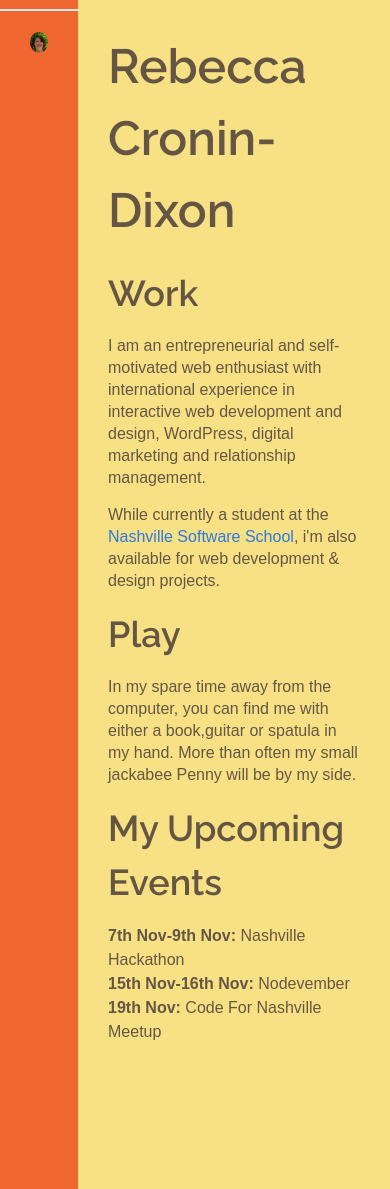
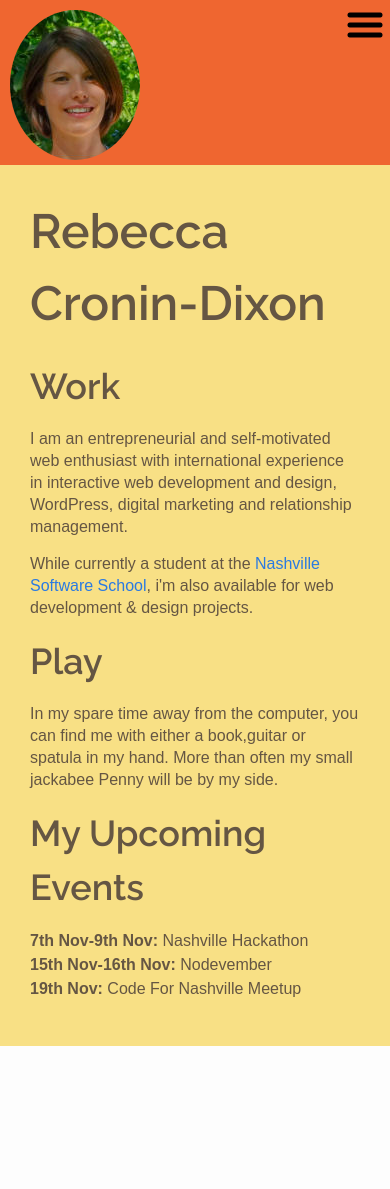
Before and after one commit to beck410/beck410.github.io, a Jekyll site: the page built from index.html, in a window 390 px wide. Built offline with Jekyll 4.4.1, drawn with Linux system fonts in a browser that asks for light colours; nearby versions of some CDN libraries; some web fonts are replaced; after the commit the page ends 1046 px from its top, so only the background shows below that.

Commit message:
added responsive main menu

```diff
--- a/_includes/footer.html
+++ b/_includes/footer.html
@@ -4,5 +4,7 @@
 	<div class="content-col-footer">
 	</div>
 </footer>
+<script rel="text/javascript" src="//cdnjs.cloudflare.com/ajax/libs/jquery/2.1.1/jquery.min.js"></script>
+<script rel="text/javascript" src="{{ "/js/main.js" | prepend: site.baseurl }}"></script>
 </body>
 </html>
--- a/_includes/sidebar.html
+++ b/_includes/sidebar.html
@@ -1,6 +1,8 @@
-<img class="profile_img" src ="{{site.baseurl }}/images/profile_img.jpg" />
-<nav class="site-nav">
-	<div class="trigger">
+<div class="profile-image">
+	<img src ="{{site.baseurl }}/images/profile_img.jpg" />
+</div>
+<div class="ham-icon"></div>
+<nav class="main-nav">
 	<ul>
 	 	{% for page in site.pages %}
     	{% if page.title %}
@@ -10,5 +12,4 @@
 			</li>
 		{% endfor %}
 	</ul>
-	</div>
 </nav>
--- a/_layouts/default.html
+++ b/_layouts/default.html
@@ -7,7 +7,7 @@
 
 	<section class="page-content">
 			{% include header.html %}
-		<div class="sidebar">
+		<div class="sidebar toggle">
 			{% include sidebar.html %}
 		</div>
   	<div class="main-content main-content-layout">
--- a/_sass/_layout.scss
+++ b/_sass/_layout.scss
@@ -32,7 +32,7 @@
     }
 }
 
-.site-nav {
+.main-nav {
     line-height: 56px;
 		width: 100%;
 
@@ -45,7 +45,7 @@
 			text-align: center;
 		}
 
-    .page-link {
+    a {
         color: $text-color;
         line-height: $base-line-height;
 
@@ -53,50 +53,6 @@
         &:not(:first-child) {
             margin-left: 20px;
 			}
-    }
-
-    @include media-query($on-palm) {
-        position: absolute;
-        top: 9px;
-        right: 30px;
-        background-color: $background-color;
-        border: 1px solid $grey-color-light;
-        border-radius: 5px;
-        text-align: right;
-
-        .menu-icon {
-            display: block;
-            float: right;
-            width: 36px;
-            height: 26px;
-            line-height: 0;
-            padding-top: 10px;
-            text-align: center;
-
-            > svg {
-                width: 18px;
-                height: 15px;
-
-                path {
-                    fill: $grey-color-dark;
-                }
-            }
-        }
-
-        .trigger {
-            clear: both;
-            display: none;
-        }
-
-        &:hover .trigger {
-            display: block;
-            padding-bottom: 5px;
-        }
-
-        .page-link {
-            display: block;
-            padding: 5px 10px;
-        }
     }
 }
 
@@ -132,7 +88,7 @@
 
 }
 
-.profile_img {
+.profile-image img {
 	-webkit-border-radius: 50%;
 	-moz-border-radius: 50%;
 	border-radius: 50%;
--- /dev/null
+++ b/_sass/_small_menu.scss
@@ -0,0 +1,46 @@
+/*****
+ HAMBURGER SIDEBAR NAV
+ ******/
+
+@media screen and (max-width: 760px){
+
+  .sidebar{
+    width: 100%;
+    padding: 5px;
+
+    .profile-image {
+      float: left;
+      min-width: 10%;
+      padding: 5px;
+      img {
+        max-width: 100%;
+      }
+    }
+
+    .main-nav ul {
+      width: 100%;
+      margin-top:120px;
+      clear: both;
+    }
+
+    .ham-icon {
+      background-image: url('../images/ham-icon.png');
+      background-size: 100%;
+      width: 40px;
+      height: 40px;
+      margin-left: 5%;
+      float: right;
+    }
+
+  }
+  .main-content {
+    width: 100%;
+  }
+
+  .sidebar-col-footer, .content-col-footer {
+      display:none;
+  }
+  .toggle {
+    float: none;
+  }
+}
--- a/css/main.scss
+++ b/css/main.scss
@@ -55,4 +55,5 @@
         "base",
         "layout",
         "syntax-highlighting",
-        "resume"
+        "resume",
+        "small_menu"
--- /dev/null
+++ b/js/main.js
@@ -0,0 +1,15 @@
+//hide/slow main nav @media 760px
+if($(window).width() <= 760){
+  $('.main-nav ul').css('display','none');
+}
+
+$('.ham-icon').click(function(){
+  //console.log("this works");
+  $('.main-nav ul').slideToggle();
+})
+
+$(window).resize(function () {
+  if ( $(window).width() > 760 ) {
+    $('.main-nav ul').removeAttr('style');
+  }
+})
```
Also changed, not shown: images/ham-icon.png (added).
